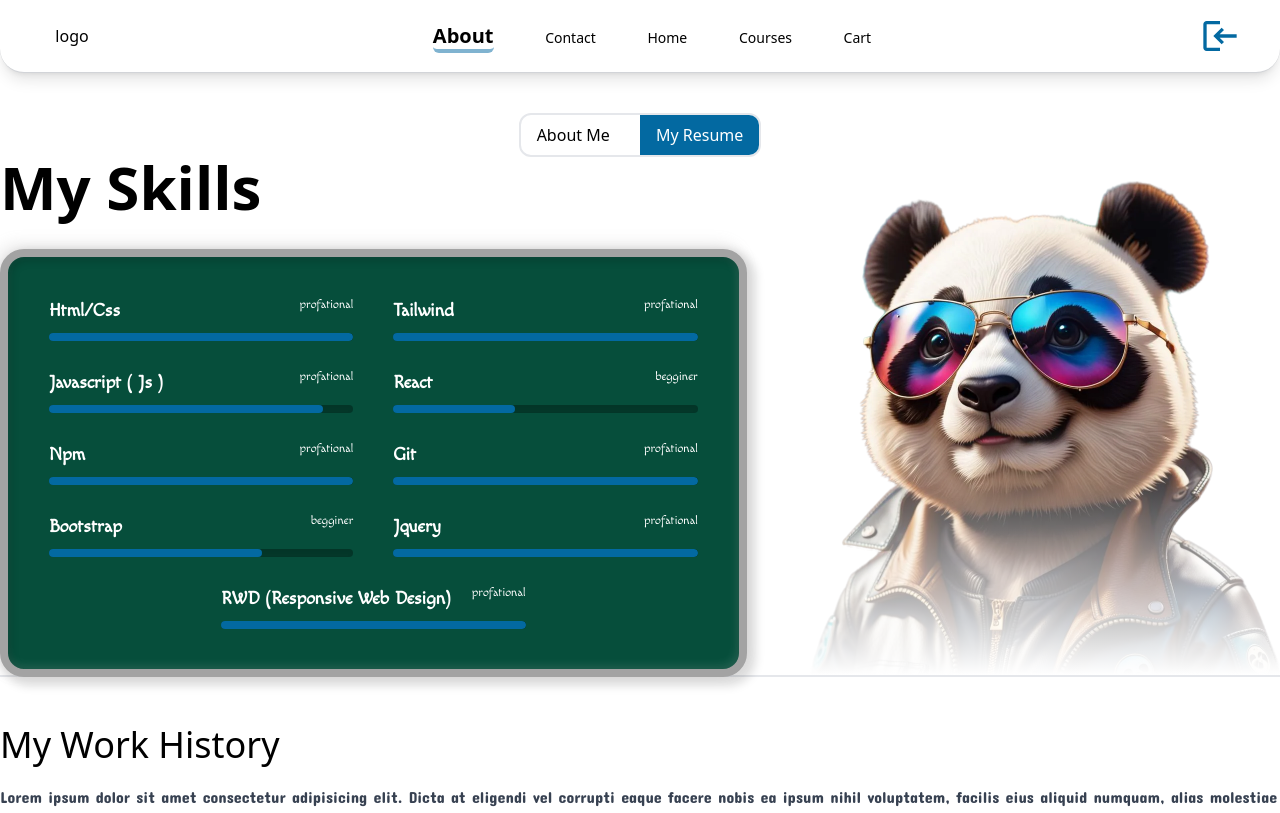
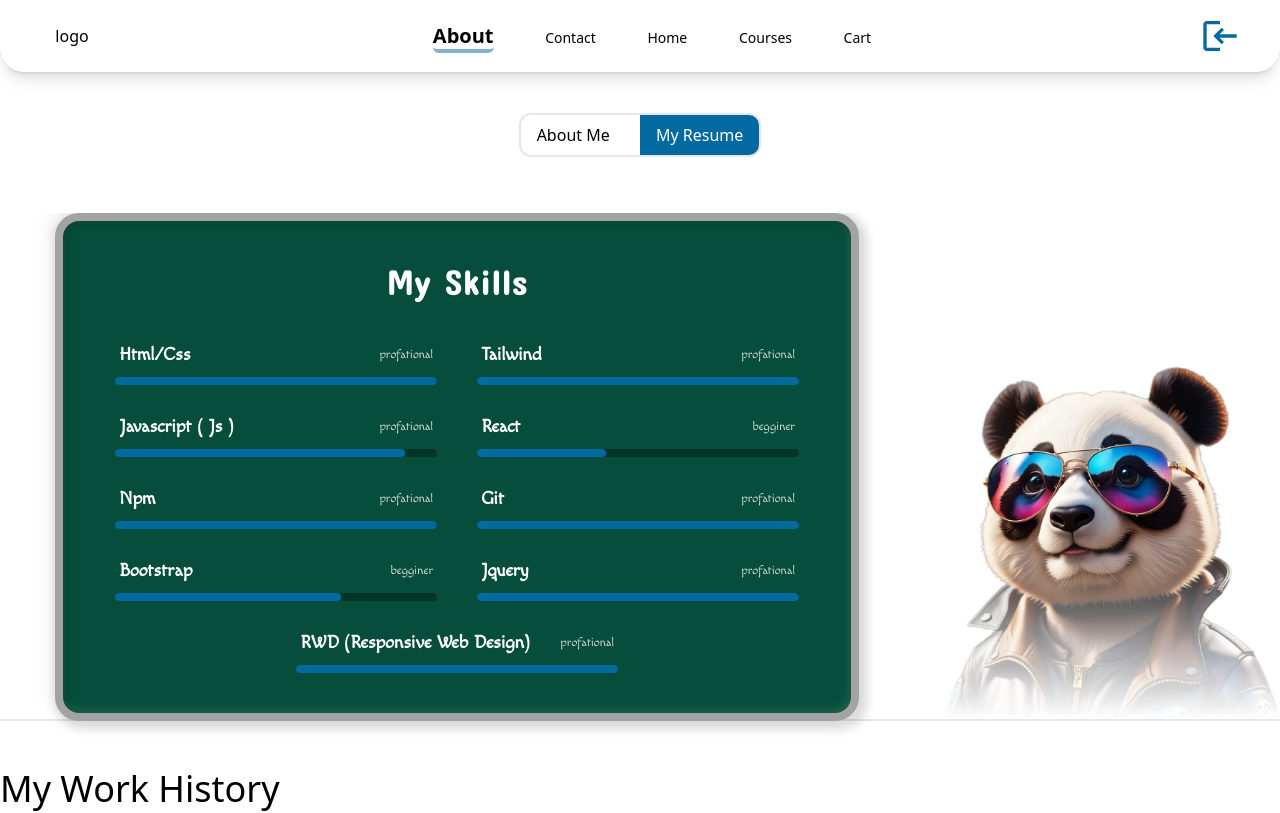
Before and after one commit to pandaCode082/personal-website-front-end-developer-, a React (Create React App) app: page /about/resume in a window 1280 px wide. Shown: the top 813 px of the page. Built offline with nearby package versions, Linux system fonts and the light colour scheme.

Commit message:
add: responsive resume feature in about page (Resume.js)

```diff
--- a/src/components/pages/About/Resume/Resume.js
+++ b/src/components/pages/About/Resume/Resume.js
@@ -4,26 +4,26 @@ import Skil from './Skil';
 export default function Resume() {
     return (
         <>
-            <div className='flex flex-col container overflow-x-hidden'>
-                <div className='flex justify-between items-end'>
+            <div className='flex flex-col container overflow-x-hidden 2xl:mt-0 mt-14 text-center xl:text-left'>
+                <div className='flex justify-between xl:items-end items-center xl:flex-row flex-col-reverse xl:gap-0 gap-10'>
 
-                    <div className='w-7/12 flex flex-col gap-8'>
-                        <h1 className='text-6xl capitalize font-bold w-full '>my skills</h1>
+                    <div className='2xl:w-7/12 w-full flex flex-col gap-8'>
 
-                        <div className='relative z-20 w-full h-max rounded-3xl bg-emerald-900 text-white border-[8px] border-neutral-400 bordshadow flex gap-x-10 gap-y-7 flex-wrap justify-center py-10'>
+                        <div className='relative z-20 2xl:w-full w-[88%] mx-auto h-max rounded-3xl bg-emerald-900 text-white md:border-[8px] border-[6px] border-neutral-400 bordshadow flex gap-x-10 gap-y-7 flex-wrap justify-center py-10 px-2'>
+                            <h1 className='text-4xl capitalize w-full text-center mb-3 font-ConcertOneRegular font-light '>my skills</h1>
                             {skils.map(skil => <Skil key={skil.id} {...skil} />)}
                         </div>
                     </div>
 
-                    <div className='w-[40%] relative'>
-                        <img src="/images/HeaderPanda.png" alt="" />
-                        <div className='absolute w-[10000px] bottom-0 left-1/2 -translate-x-1/2 h-[50%] bg-gradient-to-t from-white to-transparent border-b-2'></div>
+                    <div className='md:w-[40%] w-[60%] relative'>
+                        <img src="/images/HeaderPanda.png" alt="me" />
+                        <div className='absolute w-[10000px] bottom-0 left-1/2 -translate-x-1/2 h-[50%] bg-gradient-to-t from-white to-[#ffffff01] xl:border-b-2'></div>
                     </div>
 
                 </div>
-                <article className='mt-12'>
-                    <h2 className='text-4xl capitalize font-medium w-full mb-5'>My work history</h2>
-                    <p className='font-ConcertOneRegular text-gray-700'>Lorem ipsum dolor sit amet consectetur adipisicing elit. Dicta at eligendi vel corrupti eaque facere nobis ea ipsum nihil voluptatem, facilis eius aliquid numquam, alias molestiae eveniet atque aspernatur minima beatae inventore perferendis voluptatibus labore. Suscipit aliquam asperiores labore possimus.</p>
+                <article className='mt-12 md:w-full w-10/12 mx-auto'>
+                    <h2 className='md:text-4xl text-2xl capitalize font-medium w-full mb-5'>My work history</h2>
+                    <p className='font-ConcertOneRegular md:text-base text-xs text-gray-700'>Lorem ipsum dolor sit amet consectetur adipisicing elit. Dicta at eligendi vel corrupti eaque facere nobis ea ipsum nihil voluptatem, facilis eius aliquid numquam, alias molestiae eveniet atque aspernatur minima beatae inventore perferendis voluptatibus labore. Suscipit aliquam asperiores labore possimus.</p>
                 </article>
             </div>
         </>
--- a/src/components/pages/About/Resume/Skil.js
+++ b/src/components/pages/About/Resume/Skil.js
@@ -2,10 +2,11 @@ import React from 'react'
 
 export default function Skil(props) {
     return (
-        <div className='w-5/12 h-max flex flex-col gap-2 '>
-            <div className='flex justify-between'>
-                <h5 className='text-lg font-MacondoRegular capitalize font-bold'>{props.title}</h5>
-                <span className='text-xs font-MacondoRegular'>
+        <div className='md:w-5/12 min-w-3/12 w-max max-w-[80%] h-max flex flex-col md:gap-2 gap-1 '>
+            <div className='flex justify-between space-x-6 items-center px-1'>
+                <h5 className='md:text-lg text-base md:font-bold font-light
+                 font-MacondoRegular capitalize'>{props.title}</h5>
+                <span className='text-xs font-MacondoRegular text-white/80'>
                     {props.level}
                 </span>
             </div>
--- a/src/css/style.css
+++ b/src/css/style.css
@@ -867,6 +867,22 @@ footer a.active {
   top: 0px;
 }
 
+.-bottom-1 {
+  bottom: -0.25rem;
+}
+
+.-bottom-0 {
+  bottom: -0px;
+}
+
+.bottom-1 {
+  bottom: 0.25rem;
+}
+
+.z-20 {
+  z-index: 20;
+}
+
 .z-50 {
   z-index: 50;
 }
@@ -889,10 +905,6 @@ footer a.active {
 
 .order-5 {
   order: 5;
-}
-
-.z-20 {
-  z-index: 20;
 }
 
 .mx-1 {
@@ -951,6 +963,18 @@ footer a.active {
 
 .mt-\[670px\] {
   margin-top: 670px;
+}
+
+.mb-3 {
+  margin-bottom: 0.75rem;
+}
+
+.mt-20 {
+  margin-top: 5rem;
+}
+
+.mt-14 {
+  margin-top: 3.5rem;
 }
 
 .line-clamp-1 {
@@ -1134,6 +1158,58 @@ footer a.active {
   width: min-content;
 }
 
+.w-\[\] {
+  width: ;
+}
+
+.w-\[90\%\] {
+  width: 90%;
+}
+
+.w-\[80\%\] {
+  width: 80%;
+}
+
+.w-\[85\%\] {
+  width: 85%;
+}
+
+.w-\[8\%\] {
+  width: 8%;
+}
+
+.w-\[88\%\] {
+  width: 88%;
+}
+
+.w-3 {
+  width: 0.75rem;
+}
+
+.w-4 {
+  width: 1rem;
+}
+
+.w-4\/12 {
+  width: 33.333333%;
+}
+
+.w-3\/12 {
+  width: 25%;
+}
+
+.w-80 {
+  width: 20rem;
+}
+
+.w-\[60\%\] {
+  width: 60%;
+}
+
+.w-10\/12 {
+  width: 83.333333%;
+}
+
 .max-w-\[500px\] {
   max-width: 500px;
 }
@@ -1147,6 +1223,10 @@ footer a.active {
   max-width: none;
 }
 
+.max-w-\[80\%\] {
+  max-width: 80%;
+}
+
 .-translate-x-1\/2 {
   --tw-translate-x: -50%;
   transform: translate(var(--tw-translate-x), var(--tw-translate-y)) rotate(var(--tw-rotate)) skewX(var(--tw-skew-x)) skewY(var(--tw-skew-y)) scaleX(var(--tw-scale-x)) scaleY(var(--tw-scale-y));
@@ -1266,6 +1346,10 @@ footer a.active {
 
 .gap-9 {
   gap: 2.25rem;
+}
+
+.gap-1 {
+  gap: 0.25rem;
 }
 
 .gap-x-10 {
@@ -1312,6 +1396,30 @@ footer a.active {
   margin-bottom: calc(0.75rem * var(--tw-space-y-reverse));
 }
 
+.space-x-2 > :not([hidden]) ~ :not([hidden]) {
+  --tw-space-x-reverse: 0;
+  margin-right: calc(0.5rem * var(--tw-space-x-reverse));
+  margin-left: calc(0.5rem * calc(1 - var(--tw-space-x-reverse)));
+}
+
+.space-x-3 > :not([hidden]) ~ :not([hidden]) {
+  --tw-space-x-reverse: 0;
+  margin-right: calc(0.75rem * var(--tw-space-x-reverse));
+  margin-left: calc(0.75rem * calc(1 - var(--tw-space-x-reverse)));
+}
+
+.space-x-4 > :not([hidden]) ~ :not([hidden]) {
+  --tw-space-x-reverse: 0;
+  margin-right: calc(1rem * var(--tw-space-x-reverse));
+  margin-left: calc(1rem * calc(1 - var(--tw-space-x-reverse)));
+}
+
+.space-x-6 > :not([hidden]) ~ :not([hidden]) {
+  --tw-space-x-reverse: 0;
+  margin-right: calc(1.5rem * var(--tw-space-x-reverse));
+  margin-left: calc(1.5rem * calc(1 - var(--tw-space-x-reverse)));
+}
+
 .self-end {
   align-self: flex-end;
 }
@@ -1387,16 +1495,20 @@ footer a.active {
   border-width: 8px;
 }
 
+.border-\[4px\] {
+  border-width: 4px;
+}
+
+.border-\[6px\] {
+  border-width: 6px;
+}
+
 .border-b-2 {
   border-bottom-width: 2px;
 }
 
 .border-b-4 {
   border-bottom-width: 4px;
-}
-
-.border-b {
-  border-bottom-width: 1px;
 }
 
 .border-solid {
@@ -1511,6 +1623,30 @@ footer a.active {
   --tw-gradient-to: transparent var(--tw-gradient-to-position);
 }
 
+.to-\[\#fff\] {
+  --tw-gradient-to: #fff var(--tw-gradient-to-position);
+}
+
+.to-\[\#fff0\] {
+  --tw-gradient-to: #fff0 var(--tw-gradient-to-position);
+}
+
+.to-\[\#fffff00\] {
+  --tw-gradient-to: #fffff00 var(--tw-gradient-to-position);
+}
+
+.to-\[\#ffffff00\] {
+  --tw-gradient-to: #ffffff00 var(--tw-gradient-to-position);
+}
+
+.to-\[\#ffffff11\] {
+  --tw-gradient-to: #ffffff11 var(--tw-gradient-to-position);
+}
+
+.to-\[\#ffffff01\] {
+  --tw-gradient-to: #ffffff01 var(--tw-gradient-to-position);
+}
+
 .fill-sky-600 {
   fill: #0284c7;
 }
@@ -1558,10 +1694,34 @@ footer a.active {
   padding-bottom: 0.5rem;
 }
 
+.px-1 {
+  padding-left: 0.25rem;
+  padding-right: 0.25rem;
+}
+
+.px-3 {
+  padding-left: 0.75rem;
+  padding-right: 0.75rem;
+}
+
+.px-5 {
+  padding-left: 1.25rem;
+  padding-right: 1.25rem;
+}
+
+.px-2 {
+  padding-left: 0.5rem;
+  padding-right: 0.5rem;
+}
+
 .pb-5 {
   padding-bottom: 1.25rem;
 }
 
+.pb-7 {
+  padding-bottom: 1.75rem;
+}
+
 .pl-2 {
   padding-left: 0.5rem;
 }
@@ -1586,14 +1746,6 @@ footer a.active {
   padding-top: 10rem;
 }
 
-.pb-10 {
-  padding-bottom: 2.5rem;
-}
-
-.pb-7 {
-  padding-bottom: 1.75rem;
-}
-
 .text-left {
   text-align: left;
 }
@@ -1608,6 +1760,10 @@ footer a.active {
 
 .font-MacondoRegular {
   font-family: Macondo-Regular;
+}
+
+.font-MatemasieRegular {
+  font-family: Matemasie-Regular;
 }
 
 .text-2xl {
@@ -1681,6 +1837,10 @@ footer a.active {
   font-weight: 600;
 }
 
+.font-light {
+  font-weight: 300;
+}
+
 .capitalize {
   text-transform: capitalize;
 }
@@ -1741,6 +1901,10 @@ footer a.active {
 
 .text-white\/70 {
   color: rgb(255 255 255 / 0.7);
+}
+
+.text-white\/80 {
+  color: rgb(255 255 255 / 0.8);
 }
 
 .underline {
@@ -1782,12 +1946,6 @@ footer a.active {
 .shadow-xl {
   --tw-shadow: 0 20px 25px -5px rgb(0 0 0 / 0.1), 0 8px 10px -6px rgb(0 0 0 / 0.1);
   --tw-shadow-colored: 0 20px 25px -5px var(--tw-shadow-color), 0 8px 10px -6px var(--tw-shadow-color);
-  box-shadow: var(--tw-ring-offset-shadow, 0 0 #0000), var(--tw-ring-shadow, 0 0 #0000), var(--tw-shadow);
-}
-
-.shadow-lg {
-  --tw-shadow: 0 10px 15px -3px rgb(0 0 0 / 0.1), 0 4px 6px -4px rgb(0 0 0 / 0.1);
-  --tw-shadow-colored: 0 10px 15px -3px var(--tw-shadow-color), 0 4px 6px -4px var(--tw-shadow-color);
   box-shadow: var(--tw-ring-offset-shadow, 0 0 #0000), var(--tw-ring-shadow, 0 0 #0000), var(--tw-shadow);
 }
 
@@ -2069,12 +2227,36 @@ footer a.active {
     width: 16rem;
   }
 
+  .md\:w-5\/12 {
+    width: 41.666667%;
+  }
+
+  .md\:w-\[40\%\] {
+    width: 40%;
+  }
+
+  .md\:w-full {
+    width: 100%;
+  }
+
+  .md\:w-\[full\%\] {
+    width: full%;
+  }
+
+  .md\:gap-2 {
+    gap: 0.5rem;
+  }
+
   .md\:space-x-12 > :not([hidden]) ~ :not([hidden]) {
     --tw-space-x-reverse: 0;
     margin-right: calc(3rem * var(--tw-space-x-reverse));
     margin-left: calc(3rem * calc(1 - var(--tw-space-x-reverse)));
   }
 
+  .md\:border-\[8px\] {
+    border-width: 8px;
+  }
+
   .md\:text-sm {
     font-size: 0.875rem;
     line-height: 1.25rem;
@@ -2083,6 +2265,29 @@ footer a.active {
   .md\:text-xl {
     font-size: 1.25rem;
     line-height: 1.75rem;
+  }
+
+  .md\:text-lg {
+    font-size: 1.125rem;
+    line-height: 1.75rem;
+  }
+
+  .md\:text-4xl {
+    font-size: 2.25rem;
+    line-height: 2.5rem;
+  }
+
+  .md\:text-base {
+    font-size: 1rem;
+    line-height: 1.5rem;
+  }
+
+  .md\:font-medium {
+    font-weight: 500;
+  }
+
+  .md\:font-bold {
+    font-weight: 700;
   }
 }
 
@@ -2122,6 +2327,10 @@ footer a.active {
     width: 24rem;
   }
 
+  .lg\:w-full {
+    width: 100%;
+  }
+
   .lg\:-translate-y-24 {
     --tw-translate-y: -6rem;
     transform: translate(var(--tw-translate-x), var(--tw-translate-y)) rotate(var(--tw-rotate)) skewX(var(--tw-skew-x)) skewY(var(--tw-skew-y)) scaleX(var(--tw-scale-x)) scaleY(var(--tw-scale-y));
@@ -2171,6 +2380,10 @@ footer a.active {
     font-size: 80px;
   }
 
+  .lg\:text-inherit {
+    color: inherit;
+  }
+
   .lg\:shadow-2xl {
     --tw-shadow: 0 25px 50px -12px rgb(0 0 0 / 0.25);
     --tw-shadow-colored: 0 25px 50px -12px var(--tw-shadow-color);
@@ -2227,6 +2440,10 @@ footer a.active {
     flex-direction: row;
   }
 
+  .xl\:items-end {
+    align-items: flex-end;
+  }
+
   .xl\:justify-start {
     justify-content: flex-start;
   }
@@ -2241,6 +2458,14 @@ footer a.active {
 
   .xl\:self-center {
     align-self: center;
+  }
+
+  .xl\:border-\[8px\] {
+    border-width: 8px;
+  }
+
+  .xl\:border-b-2 {
+    border-bottom-width: 2px;
   }
 
   .xl\:py-1 {
@@ -2278,6 +2503,14 @@ footer a.active {
     margin-top: 2rem;
   }
 
+  .\32xl\:mt-2 {
+    margin-top: 0.5rem;
+  }
+
+  .\32xl\:mt-24 {
+    margin-top: 6rem;
+  }
+
   .\32xl\:w-60 {
     width: 15rem;
   }
@@ -2295,6 +2528,14 @@ footer a.active {
     width: max-content;
   }
 
+  .\32xl\:w-7\/12 {
+    width: 58.333333%;
+  }
+
+  .\32xl\:w-full {
+    width: 100%;
+  }
+
   .\32xl\:py-2 {
     padding-top: 0.5rem;
     padding-bottom: 0.5rem;
```
